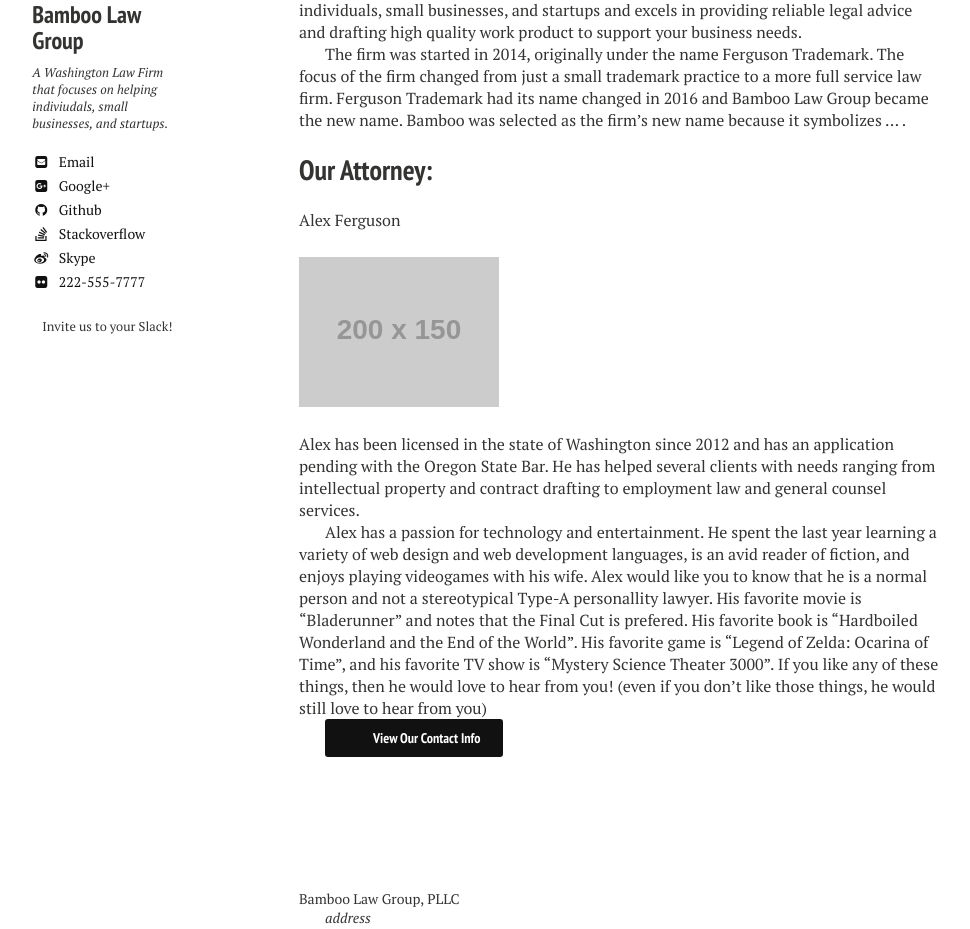
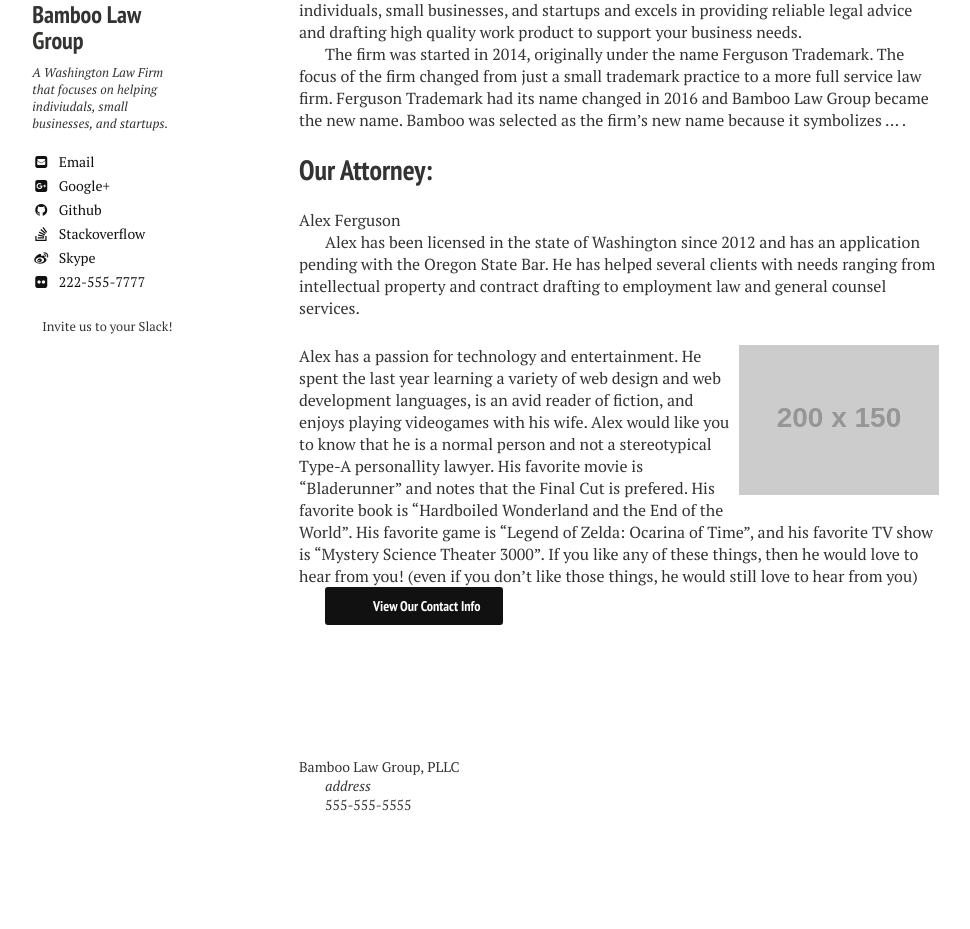
Before and after one commit to nerdyfergy/blg-site-mm3, a Jekyll site: the page built from about/index.md, in a window 1280 px wide. Shown: the part 734-1663 px from the top of the page, without its empty margins (21-991 px from the left). Built offline with Jekyll 4.4.1, drawn with Linux system fonts in a browser that asks for light colours; after the commit the page ends 1622 px from its top, so only the background shows below that.

Commit message:
Update index.md

```diff
--- a/about/index.md
+++ b/about/index.md
@@ -10,6 +10,7 @@ image:
   creditlink: http://visualhunt.com/
 ---
 
+
 The Bamboo Law Group is a Professional Limited Liability Company located in Seattle, Washington that provides clients from all over the world with high quality legal services. Like the plant, we are versitile and flexible, offering a wide variety of different legal services at affordable rates. If you have special needs, we are more than happy to tailor our services and pricing to fit your business model. Our practice has a focus on helping individuals, small businesses, and startups and excels in providing reliable legal advice and drafting high quality work product to support your business needs.
 
 The firm was started in 2014, originally under the name Ferguson Trademark. The focus of the firm changed from just a small trademark practice to a more full service law firm. Ferguson Trademark had its name changed in 2016 and Bamboo Law Group became the new name. Bamboo was selected as the firm's new name because it symbolizes ... .
@@ -17,12 +18,11 @@ The firm was started in 2014, originally under the name Ferguson Trademark. The
 
 ## Our Attorney:
 Alex Ferguson
-<figure>
+
+Alex has been licensed in the state of Washington since 2012 and has an application pending with the Oregon State Bar. He has helped several clients with needs ranging from intellectual property and contract drafting to employment law and general counsel services.
+<figure class="image-pull-right">
 	<img src="http://placehold.it/200x150.jpg">
 </figure>
-
-Alex has been licensed in the state of Washington since 2012 and has an application pending with the Oregon State Bar. He has helped several clients with needs ranging from intellectual property and contract drafting to employment law and general counsel services.
-
 Alex has a passion for technology and entertainment. He spent the last year learning a variety of web design and web development languages, is an avid reader of fiction, and enjoys playing videogames with his wife. Alex would like you to know that he is a normal person and not a stereotypical Type-A personallity lawyer. His favorite movie is "Bladerunner" and notes that the Final Cut is prefered. His favorite book is "Hardboiled Wonderland and the End of the World". His favorite game is "Legend of Zelda: Ocarina of Time", and his favorite TV show is "Mystery Science Theater 3000". If you like any of these things, then he would love to hear from you! (even if you don't like those things, he would still love to hear from you)
 
 <a markdown="0" href="{{ site.url }}/contact" class="btn">View Our Contact Info</a>
```
